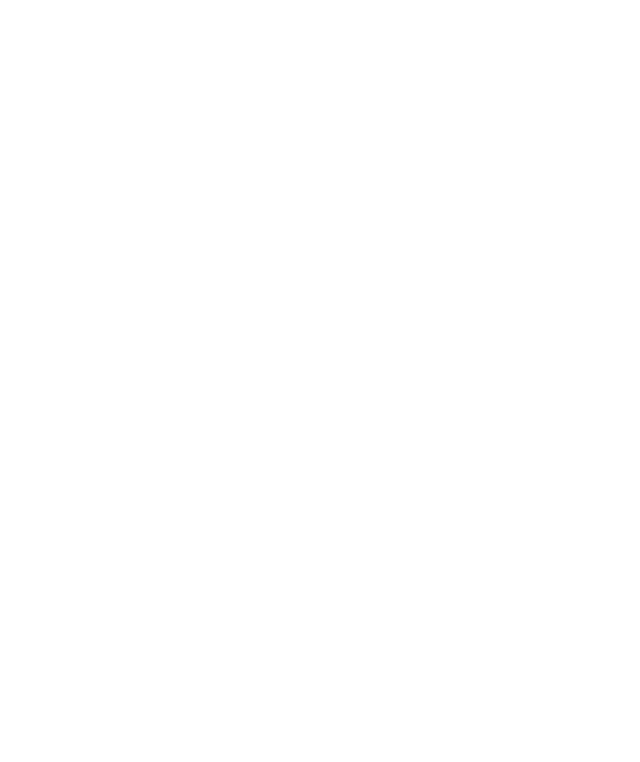
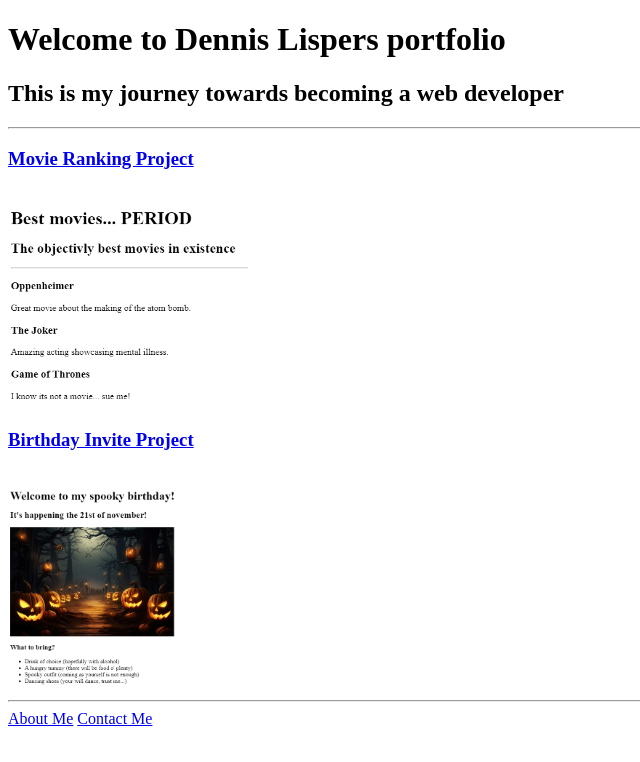
Before and after one commit to DeLispers/html-portfolio, a plain HTML site: page index.html in a window 1280 px wide. Shown: the whole page, without its empty margins (0-640 px from the left). Drawn offline with Linux system fonts and the light colour scheme.

Commit message:
index.html

```diff
--- a/index.html
+++ b/index.html
@@ -1,15 +1,28 @@
-<!-- TODO 1: Create the HTML Boilerplate -->
+<!DOCTYPE html>
+<html lang="en">
+<head>
+    <meta charset="UTF-8">
+    <meta name="viewport" content="width=device-width, initial-scale=1.0">
+    <title>Dennis Portfolio</title>
+</head>
+<body>
+    <h1>Welcome to Dennis Lispers portfolio</h1>
+    <h2>This is my journey towards becoming a web developer</h2>
+    <hr/>
 
-<!-- TODO 2: Add Your previous projects' HTML into the public folder -->
+    <h3><a href="./public/movie-ranking.html">Movie Ranking Project</a></h3>
+    <br/>
+    <img src="./assets/images/movie-rankings.png" Height="200"/>
+    <br/>
 
-<!-- TODO 3: Take screenshots of your project previews and add the images to the images folder -->
+    <h3><a href="./public/birthday-invite.html">Birthday Invite Project</a></h3>
+    <br/>
+    <img src="./assets/images/birthday invite.png" height="200" />
 
-<!-- TODO 4: Add titles/subtitles etc. -->
+    <hr/>
+    <a href="./public/about.html">About Me</a>
+    <a href="./public/contact.html">Contact Me</a>
 
-<!-- TODO 5: Add a link to the project pages -->
 
-<!-- TODO 6: Add images to show the project previews
-HINT for TODO 6: You can use the height attribute set to 200 to make the image smaller:
-https://developer.mozilla.org/en-US/docs/Web/HTML/Element/img#attr-height -->
-
-<!-- TODO 7: Add the Contact Me and About Me page links -->
+</body>
+</html>
```
